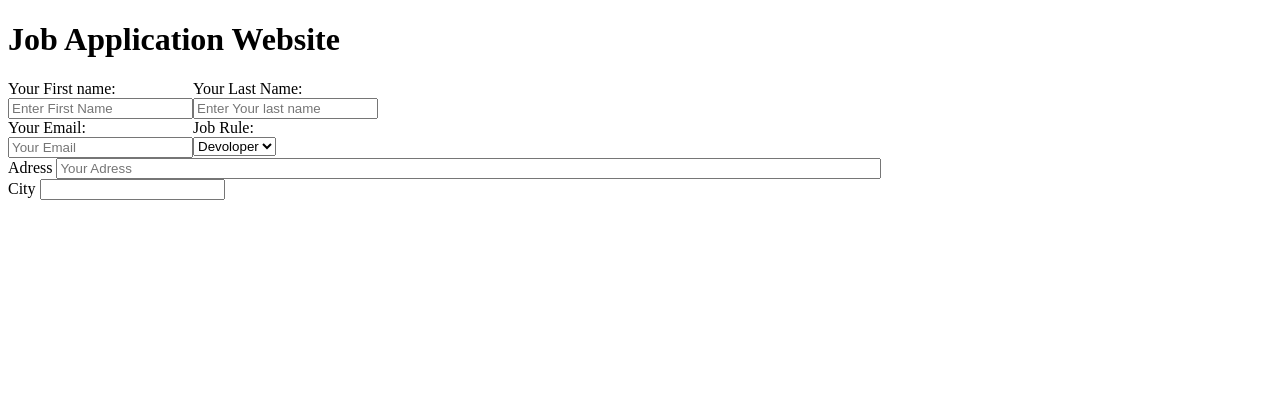
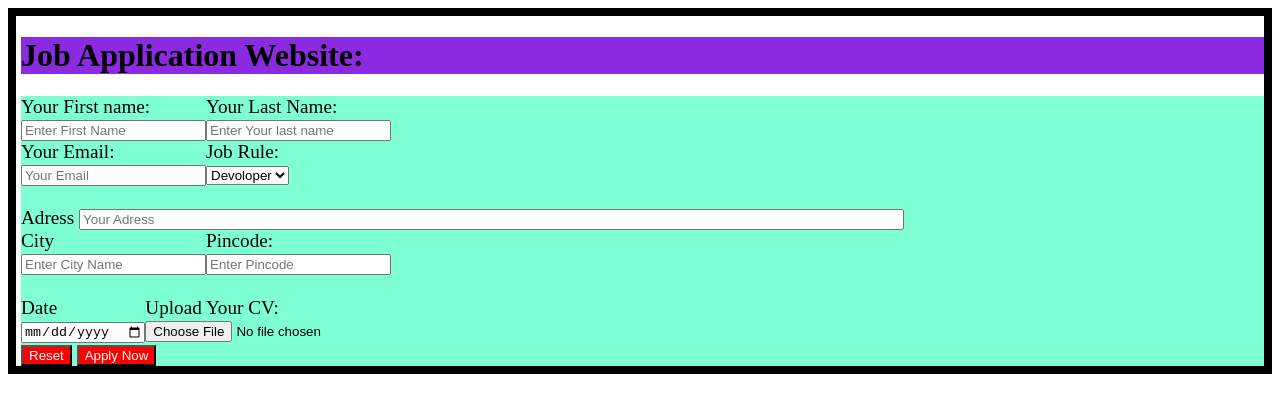
Before and after one commit to Raihanuddinmunna/my-website, a plain HTML site: page index.html in a window 1280 px wide. Drawn offline with Linux system fonts and the light colour scheme.

Commit message:
Adding second commit

```diff
--- a/index.html
+++ b/index.html
@@ -7,9 +7,9 @@
 <link rel="stylesheet" href="style/desigm.css">
 </head>
 
-<body>
-    <header>
-        <h1>Job Application Website</h1>
+<body class="brain">
+    <header class="head" >
+        <h1>Job Application Website:</h1>
     </header>
         <main>
             <form  class="froms">
@@ -38,17 +38,39 @@
                 </label>
                  <br>
                  <br>
+                 <br>
               </div>
               <div class="eamil">
                   <label for="adress">Adress
                         <input type ="text" placeholder="Your Adress" size="100px" id="adress">
                   </label>
+                <br>
+
+              </div>
+              <div class="email">
+                 <label for="city">City
+                         <input type="text" placeholder="Enter City Name" name="" id="city">
+                </label>
+                <label for="pin">Pincode:
+                     <input type="password" placeholder="Enter Pincode" name="" id="pin">
+                <br>
+                <br>
+
+                </label>
+             </div>
+            <div class="email">
+                 <label for="date">Date
+                    <input type="date" name="" id="date">
+                </label>
+                <label for="file">Upload Your CV:
+                     <input type="file" placeholder="Choose File" name="" id="file">
+                </label>
             </div>
             <div>
-            <label for="city">City
-                <input type="text" name="" id="city">
-            </label>
+                <input class="bd" type="reset" value="Reset">
+                <input class="bd" type="submit" value="Apply Now">
             </div>
+
 
 
 
--- a/style/desigm.css
+++ b/style/desigm.css
@@ -15,3 +15,22 @@
  #first name{
     inline-size: 100px;
 }
+.button{
+    /* background-color: red; */
+}
+.bd{
+   background-color: red;
+    color: white;
+}
+.froms{
+    font-size: larger;
+    background-color: aquamarine;
+}
+.head{
+    background-color: blueviolet;
+    b
+}
+.brain{
+    border: 8px solid black;
+    padding-left: 5px;
+}
```
Lines whose indentation alone changed are shown as unchanged.
